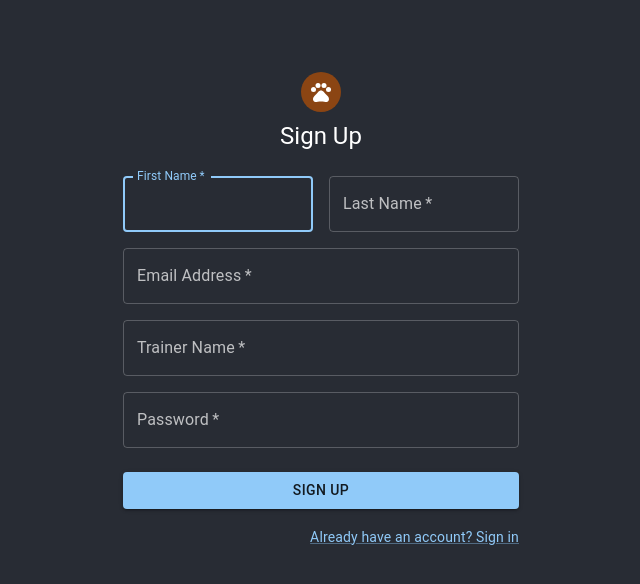
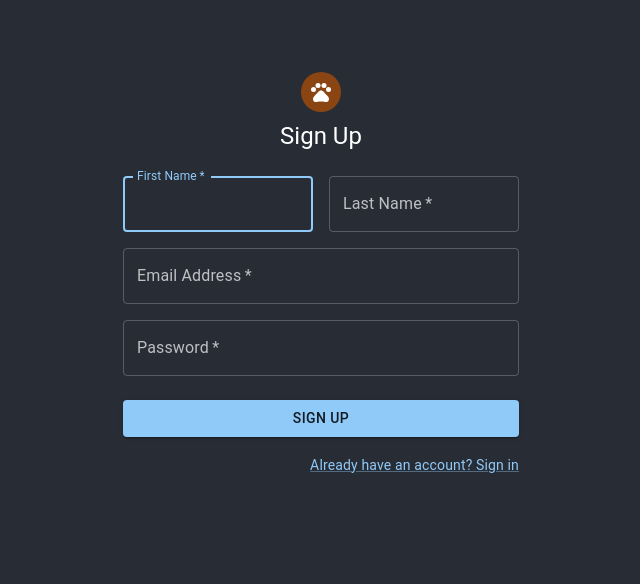
Before and after one commit to MichaelSault/DAFTD-React, a React (Create React App) app in the folder dataDog/: page /signup in a window 1280 px wide. Shown: the top 584 px of the page, without its empty margins (319-959 px from the left). Built offline with nearby package versions, Linux system fonts and the light colour scheme.

Commit message:
removed legacy input from signup form

```diff
--- a/dataDog/src/component/signup.component.js
+++ b/dataDog/src/component/signup.component.js
@@ -126,17 +126,6 @@ export default function SignUp() {
                 <TextField
                   required
                   fullWidth
-                  id="trainerName"
-                  label="Trainer Name"
-                  name="trainerName"
-                  autoComplete="trainerName"
-                  onChange={setInput}
-                />
-              </Grid>
-              <Grid item xs={12}>
-                <TextField
-                  required
-                  fullWidth
                   name="password"
                   label="Password"
                   type="password"
```
